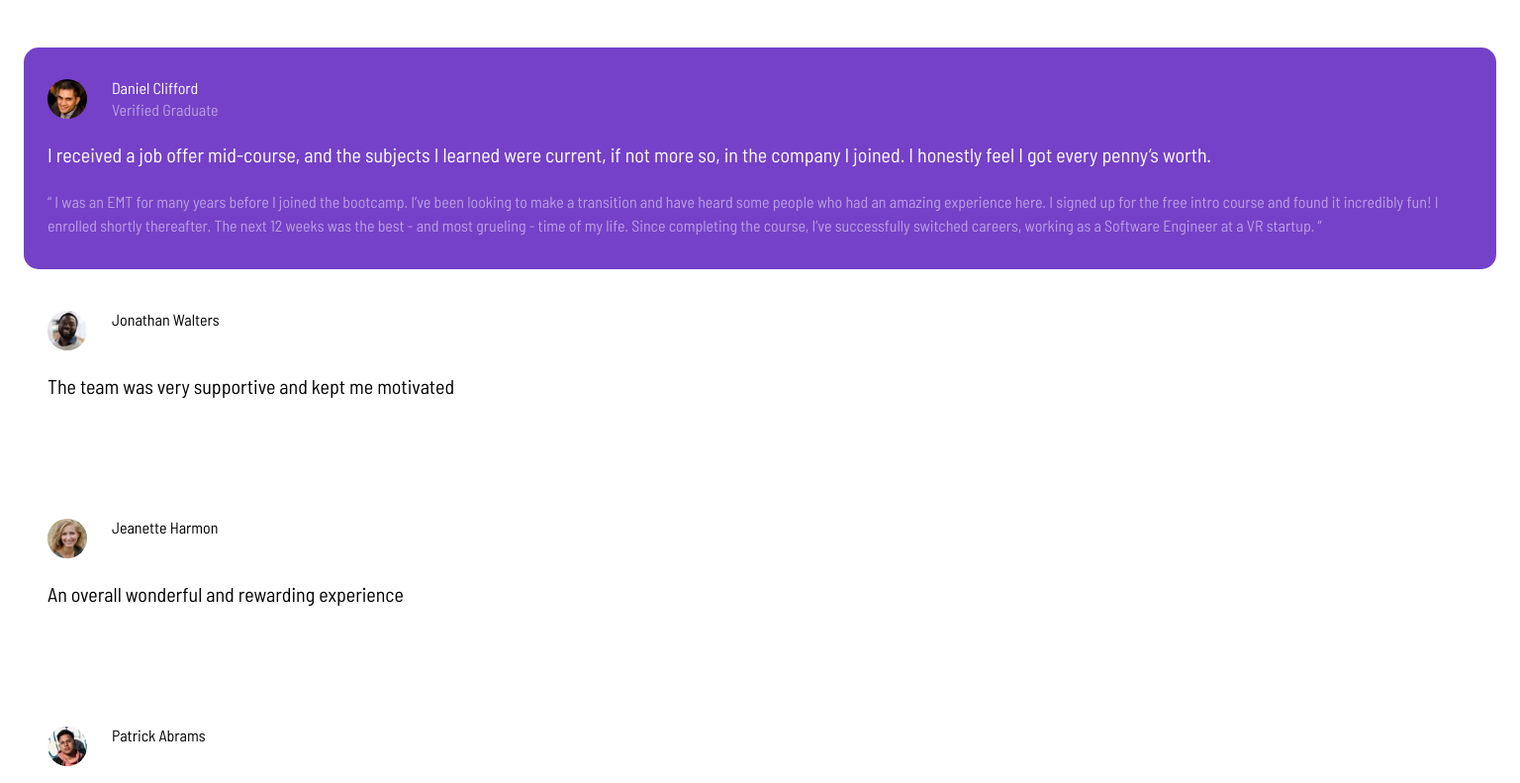
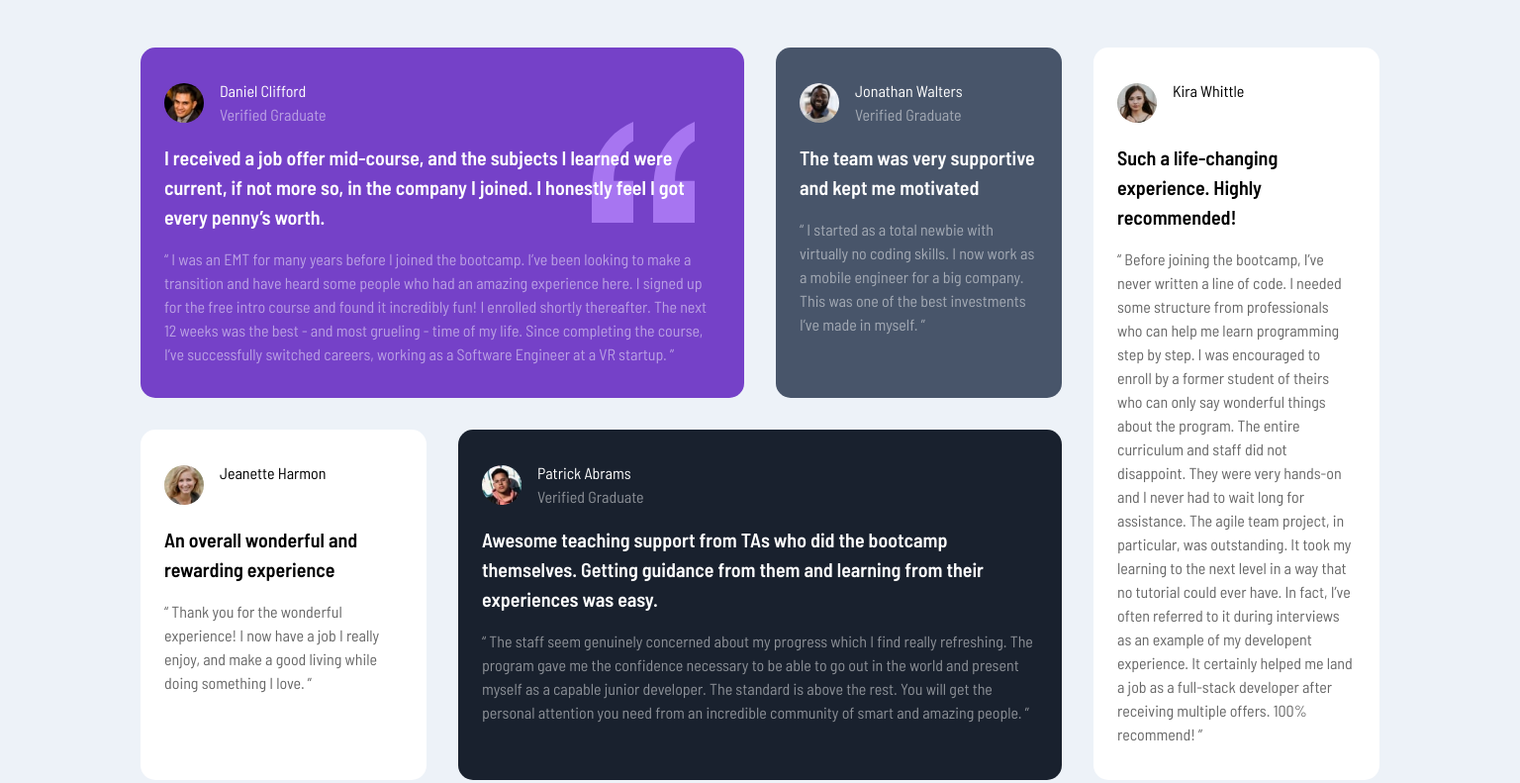
Before and after one commit to dev-gavin/frontendmentor-testimonial-grid, a plain HTML site: page index.html in a window 1536 px wide. Shown: the top 791 px of the page at 99% size. Drawn offline with Linux system fonts and the light colour scheme.

Commit message:
main styling done

```diff
--- a/index.html
+++ b/index.html
@@ -14,7 +14,7 @@
   </head>
   <body>
     <div class="card-container">
-      <div class="card purple">
+      <div class="card purple light-text">
         <div class="card__owner">
           <img
             class="card__owner-image"
@@ -25,6 +25,11 @@
             <p class="card__owner-name">Daniel Clifford</p>
             <p class="card__owner-position">Verified Graduate</p>
           </div>
+          <img
+            id="quotation-img"
+            src="./images/bg-pattern-quotation.svg"
+            aria-hidden="true"
+          />
         </div>
         <p class="card__quote">
           I received a job offer mid-course, and the subjects I learned were
@@ -42,7 +47,7 @@
         </p>
       </div>
 
-      <div class="card">
+      <div class="card gray light-text">
         <div class="card__owner">
           <img
             class="card__owner-image"
@@ -64,7 +69,7 @@
         </p>
       </div>
 
-      <div class="card">
+      <div class="card white dark-text bottom-left">
         <div class="card__owner">
           <img
             class="card__owner-image"
@@ -83,7 +88,7 @@
         </p>
       </div>
 
-      <div class="card">
+      <div class="card dark-blue light-text">
         <div class="card__owner">
           <img
             class="card__owner-image"
@@ -110,7 +115,7 @@
         </p>
       </div>
 
-      <div class="card">
+      <div class="card white dark-text right">
         <div class="card__owner">
           <img
             class="card__owner-image"
--- a/styles.css
+++ b/styles.css
@@ -11,26 +11,42 @@ html {
   box-sizing: inherit;
 }
 
+body {
+  background-color: #edf2f8;
+}
+
 img,
 button {
   display: block;
 }
 
+#quotation-img {
+  position: absolute;
+  right: 50px;
+  top: 75px;
+  z-index: -1;
+}
+
 .card-container {
   display: grid;
-  gap: 10px;
+  gap: 2rem;
   padding: 3rem 1.5rem;
+  max-width: 700px;
+  margin: 0 auto;
 }
 
 .card {
   padding: 2rem 1.5rem;
   border-radius: 15px;
+  z-index: 0;
+  line-height: 1.5;
+  position: relative;
 }
 
 .card__owner {
   display: flex;
   align-items: center;
-  gap: 25px;
+  gap: 1rem;
 }
 
 .card__owner-image {
@@ -40,22 +56,74 @@ button {
 }
 
 .card__owner-position {
-  margin-top: 0.4rem;
   color: hsla(0, 100%, 100%, 50%);
 }
 
 .card__quote {
-  margin: 1.5rem 0;
+  margin: 1rem 0;
+  z-index: 1;
   font-size: 20px;
-  line-height: 1.5rem;
+  font-weight: 600;
 }
 
 .purple {
   background-color: hsl(263, 55%, 52%);
-  color: hsl(0, 100%, 100%);
 }
 
-.card__review {
-  color: hsla(0, 100%, 100%, 50%);
-  line-height: 1.5rem;
+.gray {
+  background-color: hsl(217, 19%, 35%);
 }
+
+.dark-blue {
+  background-color: hsl(219, 29%, 14%);
+}
+
+.white {
+  background: white;
+}
+
+.dark-text {
+  .card__review {
+    color: hsla(0, 0%, 0%, 60%);
+  }
+}
+
+.light-text {
+  color: hsl(0, 100%, 100%);
+
+  .card__review {
+    color: hsla(0, 100%, 100%, 50%);
+  }
+}
+
+@media screen and (min-width: 1440px) {
+  .card-container {
+    max-width: 1300px;
+
+    grid-template-columns: 1fr 1fr 1fr 1fr;
+    grid-template-rows: 1fr 1fr;
+    grid-template-areas:
+      "top-left top-left top-middle right"
+      "bottom-left bottom-middle bottom-middle right";
+  }
+
+  .purple {
+    grid-area: top-left;
+  }
+
+  .gray {
+    grid-area: top-middle;
+  }
+
+  .dark-blue {
+    grid-area: bottom-middle;
+  }
+
+  .right {
+    grid-area: right;
+  }
+
+  .bottom-left {
+    grid-area: bottom-left;
+  }
+}
```
